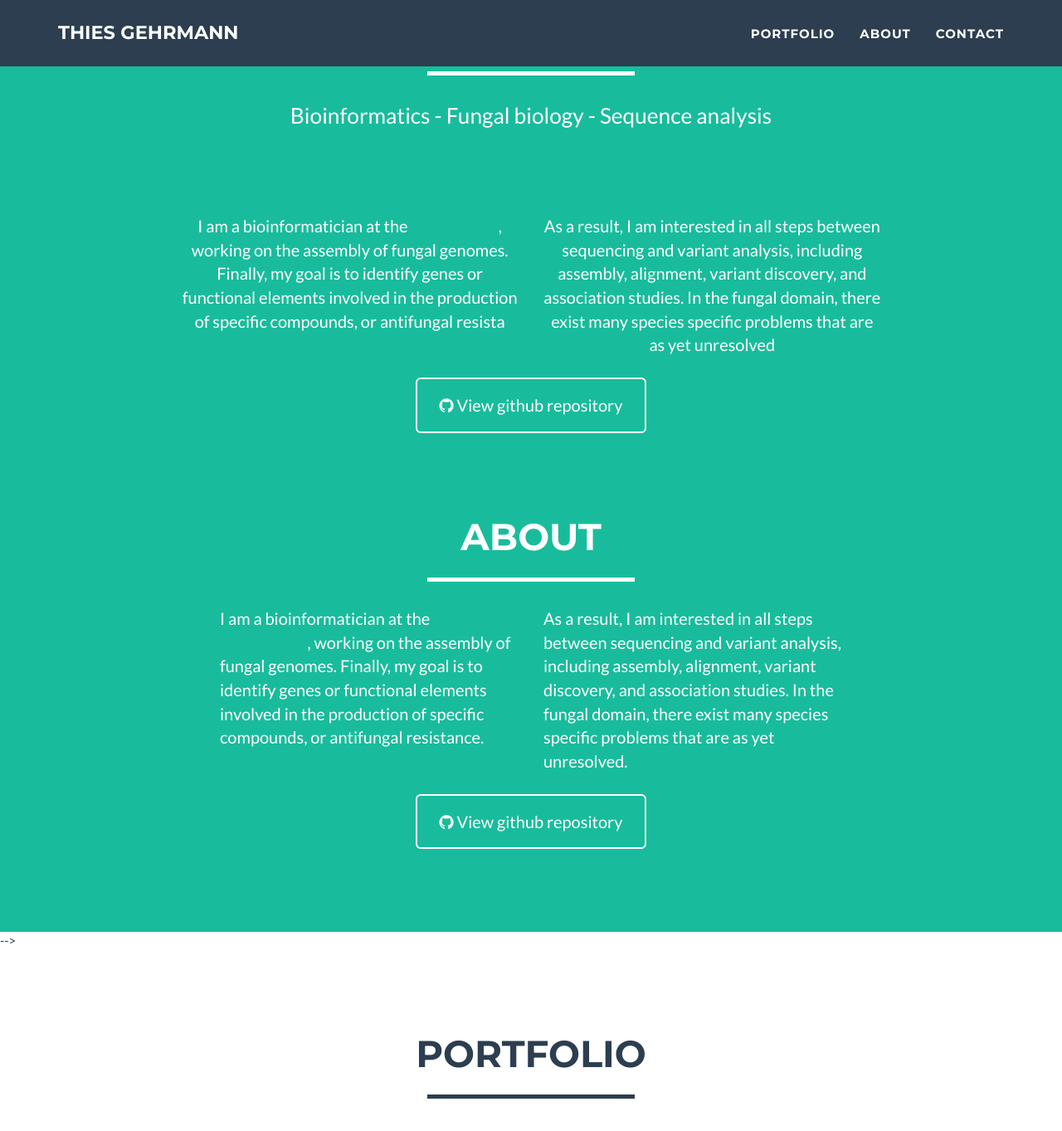
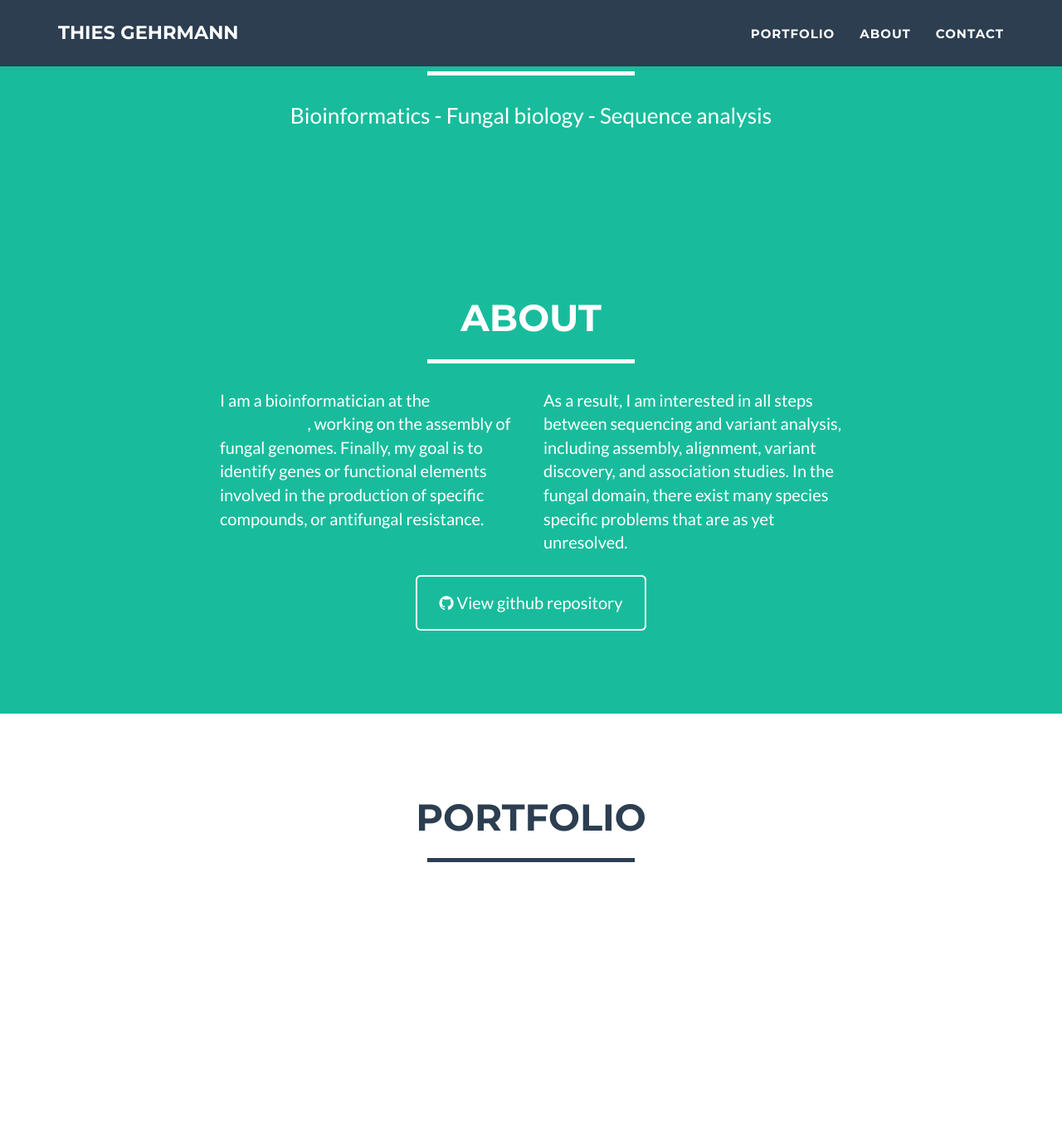
Before and after one commit to thiesgehrmann/thiesgehrmann.github.io, a Jekyll site: the page built from index.html, in a window 1280 px wide and 1400 px high, scrolled down 585 px. Shown: the top 1363 px of the window at 83% size. Built offline with Jekyll 4.4.1, drawn with Linux system fonts in a browser that asks for light colours.

Commit message:
shuffling

```diff
--- a/_includes/header.html
+++ b/_includes/header.html
@@ -12,21 +12,4 @@
                 </div>
             </div>
         </div>
-
-            <div class="row">
-                <div class="col-lg-4 col-lg-offset-2">
-                    <p>I am a bioinformatician at the <a href="http://cbs.knaw.nl">CBS/KNAW</a>, working on the assembly of fungal genomes. Finally, my goal is to identify genes or functional elements involved in the production of specific compounds, or antifungal resista
-                </div>
-                <div class="col-lg-4">
-                    <p>As a result, I am interested in all steps between sequencing and variant analysis, including assembly, alignment, variant discovery, and association studies. In the fungal domain, there exist many species specific problems that are as yet unresolved
-                </div>
-                <div class="col-lg-8 col-lg-offset-2 text-center">
-                    <a href="https://github.com/thiesgehrmann" class="btn btn-lg btn-outline">
-                        <i class="fa fa-github"></i> View github repository
-                    </a>
-
-                </div>
-            </div>
-
-
     </header>
--- a/_layouts/default.html
+++ b/_layouts/default.html
@@ -4,16 +4,8 @@
     <body id="page-top" class="index">
     {% include nav.html %}
     {% include header.html %}
-<!--    {% include about.html %}-->
+    {% include about.html %}
     {% include portfolio_grid.html %}
-
-<!--    {% if site.contact == "static" %}
-    {% include contact_static.html %}
-    {% elsif site.contact == "disqus" %}
-    {% include contact_disqus.html %}
-    {% else %}
-    {% include contact.html %}
-    {% endif %} -->
 
     {% include footer.html %}
     {% include modals.html %}
```
Also changed, not shown: 1 other file.
